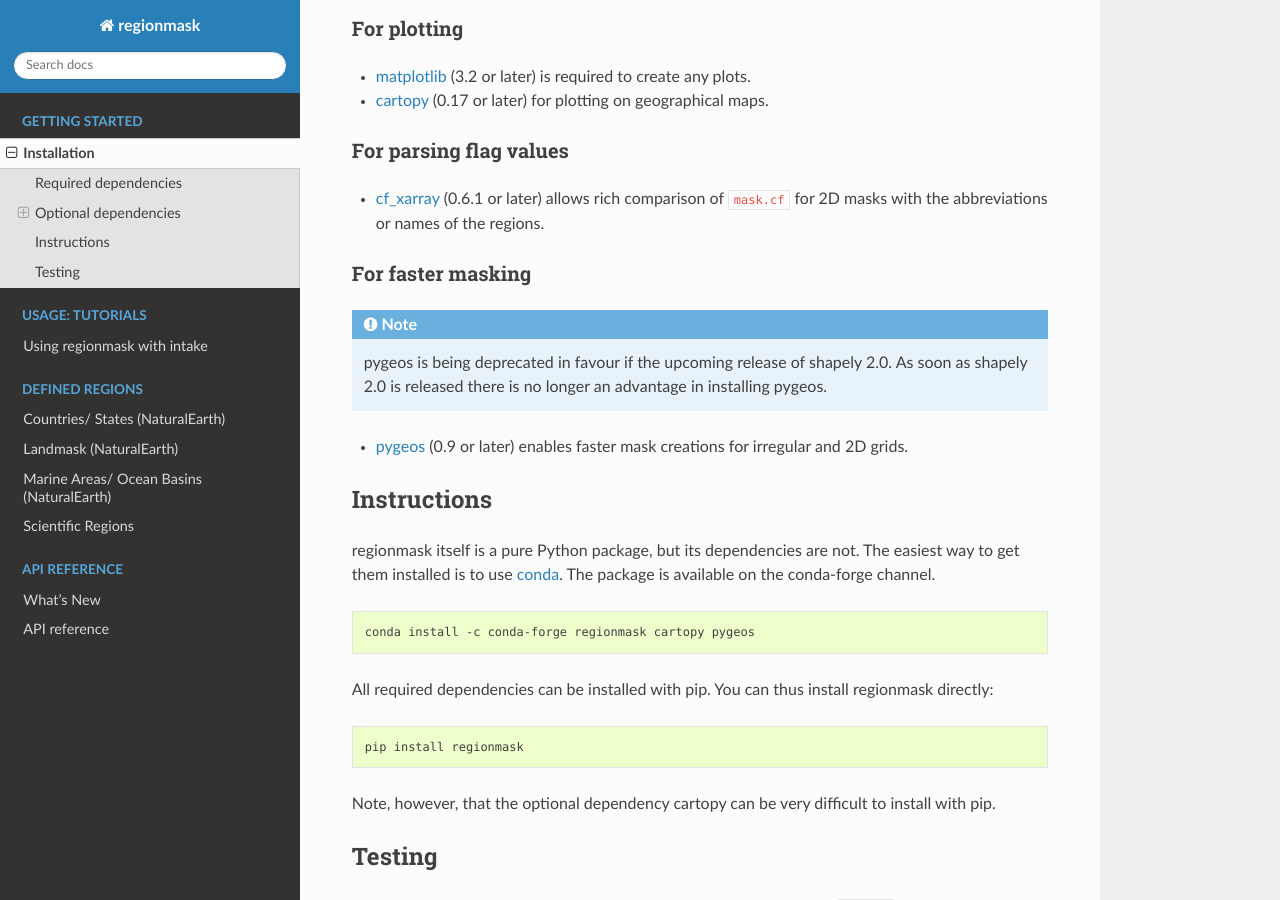
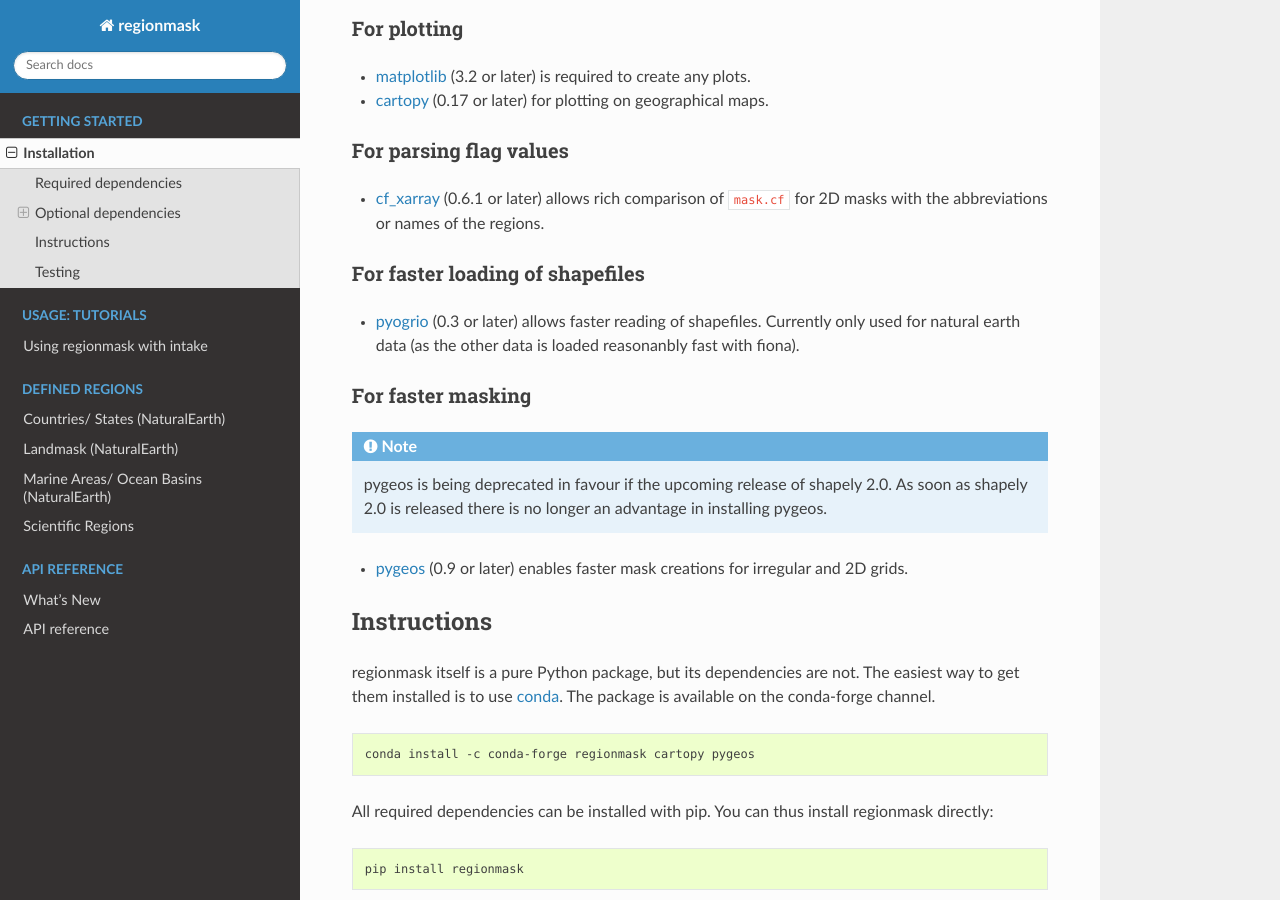
Before and after one commit to regionmask/regionmask, a Sphinx documentation site: the page built from docs/installation.rst, in a window 1280 px wide and 900 px high, scrolled down 473 px. Built offline with Sphinx 7.4.7 and the Read the Docs theme 2.0.0, drawn with Linux system fonts in a browser that asks for light colours; pages that are not in the unit, such as notebooks, are missing from menus; the version number could not be read and is left out.

Commit message:
enable pyogrio to read natural earth data

```diff
--- a/docs/installation.rst
+++ b/docs/installation.rst
@@ -30,6 +30,12 @@ For parsing flag values
   rich comparison of ``mask.cf`` for 2D masks with the abbreviations or names of the
   regions.
 
+For faster loading of shapefiles
+~~~~~~~~~~~~~~~~~~~~~~~~~~~~~~~~
+
+- `pyogrio <https://pyogrio.readthedocs.io>`__ (0.3 or later) allows faster reading of
+  shapefiles. Currently only used for natural earth data (as the other data is loaded
+  reasonanbly fast with fiona).
 
 For faster masking
 ~~~~~~~~~~~~~~~~~~
```
Also changed, not shown: 3 other files.
